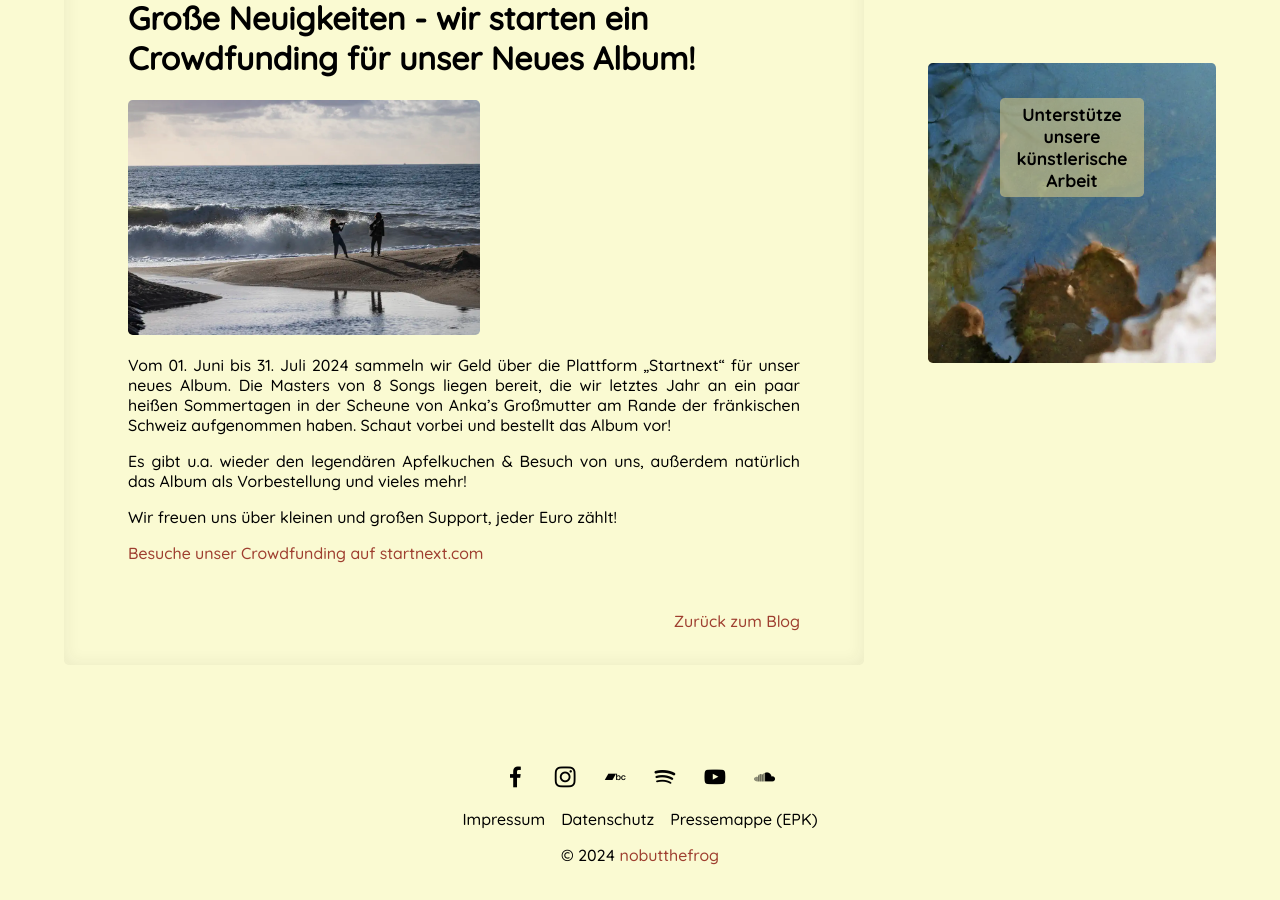
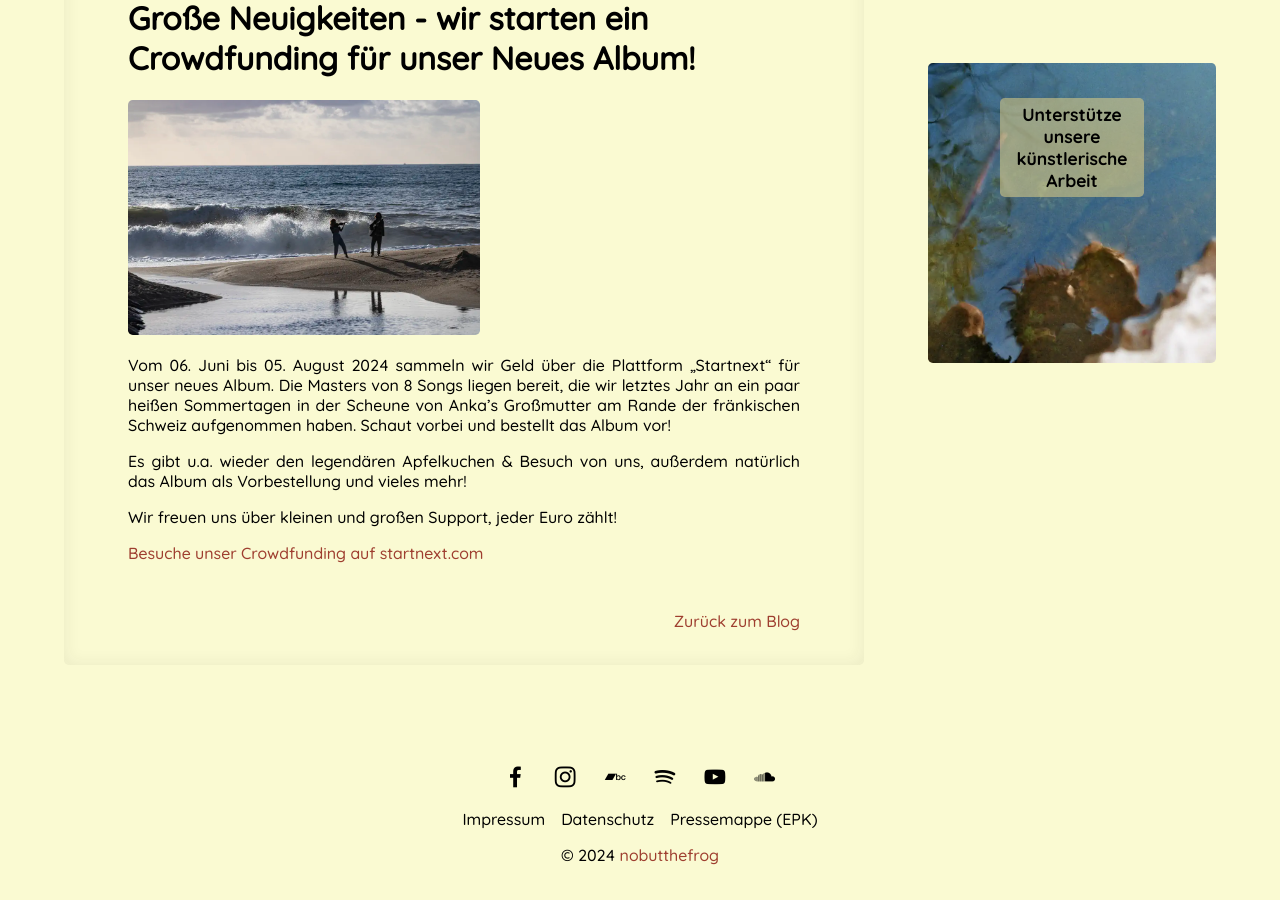
Before and after one commit to chrisongthb/nobutthefrog-com, a Jekyll site: the page built from source/de/_posts/2024-06-01-wir-starten-unser-crowdfunding.md, in a window 1280 px wide and 900 px high, scrolled down 220 px. Built offline with Jekyll 4.4.1, drawn with Linux system fonts in a browser that asks for light colours.

Commit message:
Postpone campaign

```diff
--- a/source/de/_posts/2024-06-01-wir-starten-unser-crowdfunding.md
+++ b/source/de/_posts/2024-06-01-wir-starten-unser-crowdfunding.md
@@ -10,7 +10,7 @@ blog_list_image: 'IMG_8092_1000_70percent.webp'
 ---
 ![Anka und René musizieren am Strand, während Wellen im Hintergrund tosen](../../../assets/img/posts/IMG_8092_1000_70percent.webp "Featured Blog Post Foto")
 
-Vom 01. Juni bis 31. Juli 2024 sammeln wir Geld über die Plattform „Startnext“ für unser neues Album<!--more-->. Die Masters von 8 Songs liegen bereit, die wir letztes Jahr an ein paar heißen Sommertagen in der Scheune von Anka’s Großmutter am Rande der fränkischen Schweiz aufgenommen haben. Schaut vorbei und bestellt das Album vor!
+Vom 06. Juni bis 05. August 2024 sammeln wir Geld über die Plattform „Startnext“ für unser neues Album<!--more-->. Die Masters von 8 Songs liegen bereit, die wir letztes Jahr an ein paar heißen Sommertagen in der Scheune von Anka’s Großmutter am Rande der fränkischen Schweiz aufgenommen haben. Schaut vorbei und bestellt das Album vor!
 
 Es gibt u.a. wieder den legendären Apfelkuchen & Besuch von uns, außerdem natürlich das Album als Vorbestellung und vieles mehr!
 
```
